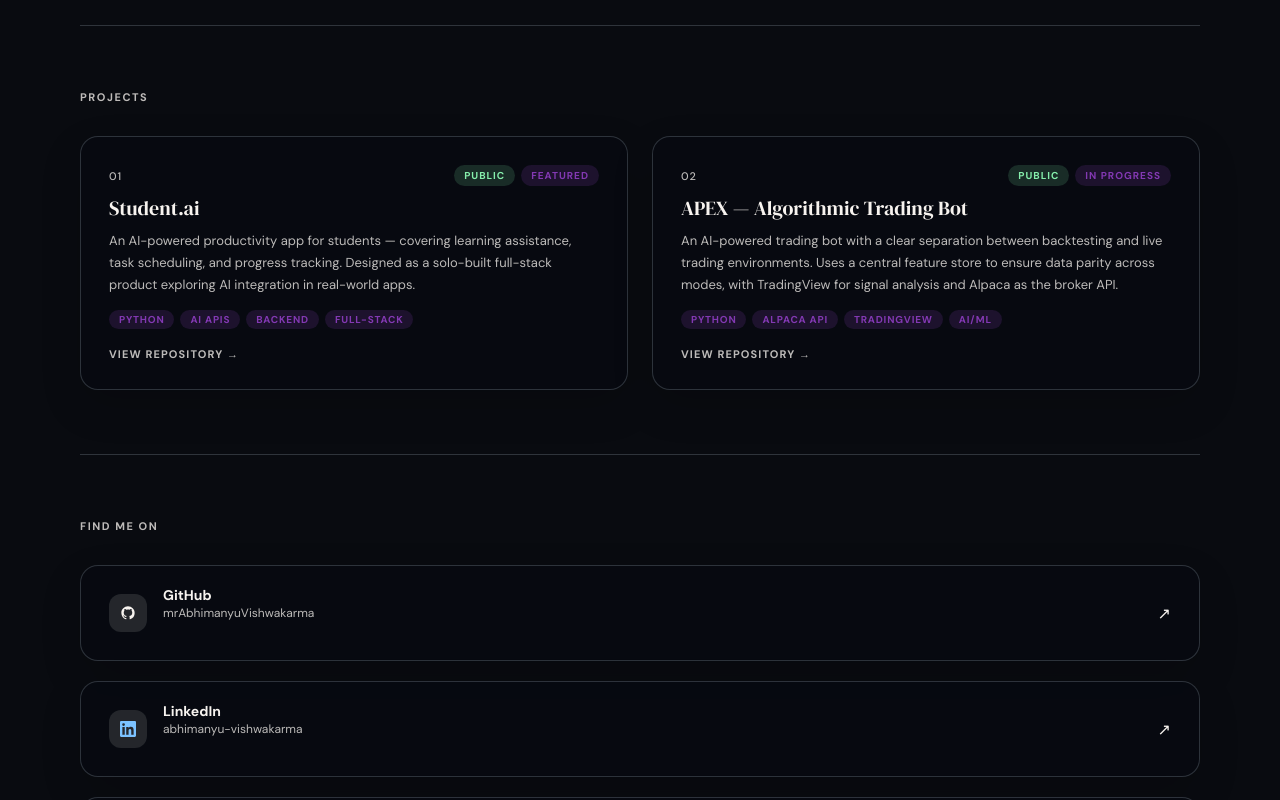
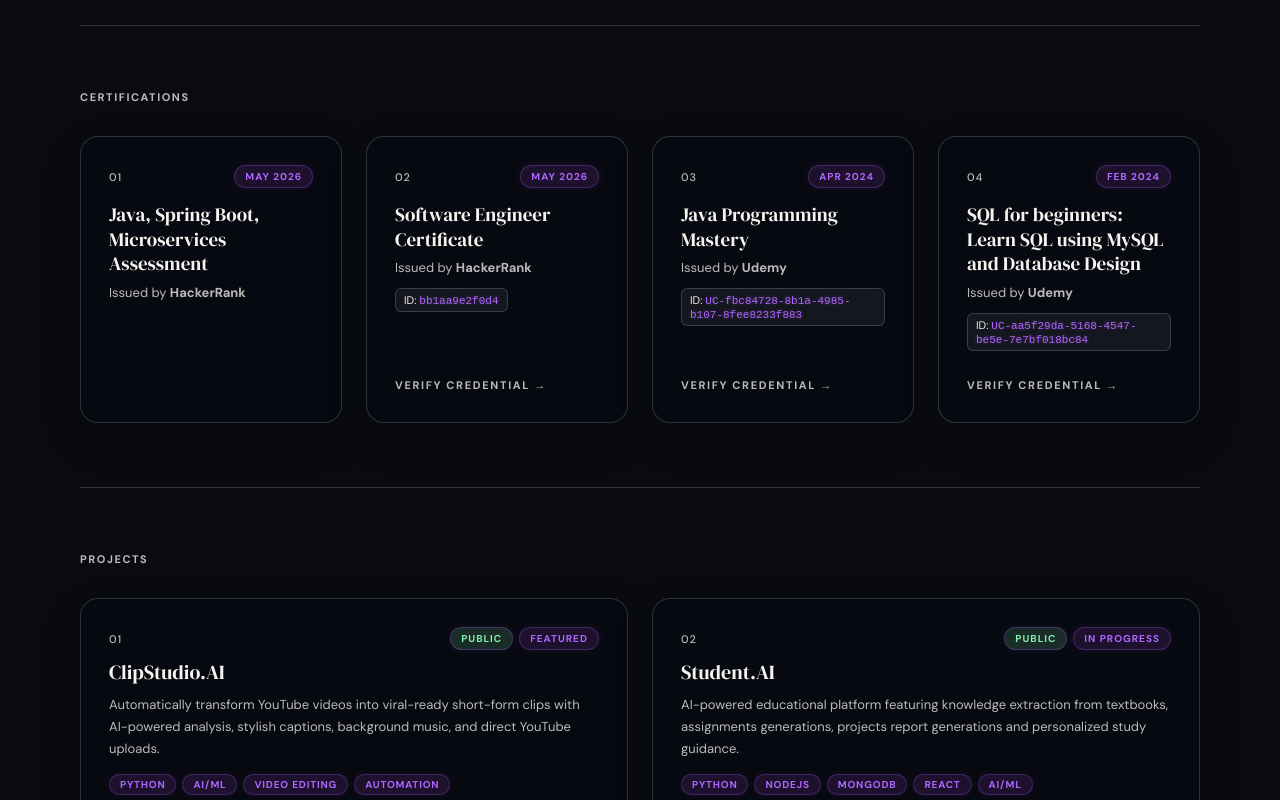
Before and after one commit to mrAbhimanyuVishwakarma/Portfolio, a React (Vite) app in the folder frontend/: page / in a window 1280 px wide. Shown: the part 1700-2500 px from the top of the page. Built offline with nearby package versions, Linux system fonts and the light colour scheme; no server answers.

Commit message:
neon glow +hackerrank added

```diff
--- a/frontend/src/App.jsx
+++ b/frontend/src/App.jsx
@@ -9,6 +9,7 @@
 import Contact from './components/Contact';
 import Footer from './components/Footer';
 import SocialSidebar from './components/SocialSidebar';
+import Certificates from './components/Certificates';
 import Lenis from 'lenis';
 
 function App() {
@@ -149,6 +150,12 @@
       card.addEventListener('mouseleave', handleTiltLeave);
     });
 
+    const certCards = document.querySelectorAll('.cert-card');
+    certCards.forEach(card => {
+      card.addEventListener('mousemove', (e) => handleTiltMove(e, -8, 8));
+      card.addEventListener('mouseleave', handleTiltLeave);
+    });
+
     const contactItems = document.querySelectorAll('.contact-item');
     contactItems.forEach(item => {
       item.addEventListener('mousemove', (e) => handleTiltMove(e, -6, 4));
@@ -196,6 +203,9 @@
       <Skills />
 
       <div className="divider"><hr /></div>
+      <Certificates />
+
+      <div className="divider"><hr /></div>
       <Projects />
 
       <div className="divider"><hr /></div>
--- /dev/null
+++ b/frontend/src/components/Certificates.jsx
@@ -0,0 +1,70 @@
+import React from 'react';
+
+const Certificates = () => {
+  const certs = [
+    {
+      id: "01",
+      title: "Java, Spring Boot, Microservices Assessment",
+      issuer: "HackerRank",
+      date: "May 2026",
+      cid: "", // Verification details pending
+      url: ""  // Verification details pending
+    },
+    {
+      id: "02",
+      title: "Software Engineer Certificate",
+      issuer: "HackerRank",
+      date: "May 2026",
+      cid: "bb1aa9e2f0d4",
+      url: "https://www.hackerrank.com/certificates/bb1aa9e2f0d4"
+    },
+    {
+      id: "03",
+      title: "Java Programming Mastery",
+      issuer: "Udemy",
+      date: "Apr 2024",
+      cid: "UC-fbc84728-8b1a-4985-b107-8fee8233f883",
+      url: "https://ude.my/UC-fbc84728-8b1a-4985-b107-8fee8233f883"
+    },
+    {
+      id: "04",
+      title: "SQL for beginners: Learn SQL using MySQL and Database Design",
+      issuer: "Udemy",
+      date: "Feb 2024",
+      cid: "UC-aa5f29da-5168-4547-be5e-7e7bf018bc84",
+      url: "https://ude.my/UC-aa5f29da-5168-4547-be5e-7e7bf018bc84"
+    }
+  ];
+
+  return (
+    <section className="section" id="certifications">
+      <p className="section-label">Certifications</p>
+      <div className="certs-grid">
+        {certs.map((cert, idx) => (
+          <div key={idx} className="cert-card">
+            <div className="cert-header">
+              <span className="cert-number">{cert.id}</span>
+              <span className="cert-date">{cert.date}</span>
+            </div>
+            <div className="cert-body">
+              <p className="cert-title">{cert.title}</p>
+              <p className="cert-issuer">Issued by <strong>{cert.issuer}</strong></p>
+              {cert.cid && (
+                <p className="cert-cid">ID: <code>{cert.cid}</code></p>
+              )}
+            </div>
+            {cert.url && (
+              <div className="cert-footer">
+                <a href={cert.url} target="_blank" rel="noopener noreferrer" className="cert-action">
+                  Verify Credential →
+                </a>
+              </div>
+            )}
+          </div>
+        ))}
+      </div>
+    </section>
+  );
+};
+
+export default Certificates;
--- a/frontend/src/components/Contact.jsx
+++ b/frontend/src/components/Contact.jsx
@@ -49,6 +49,36 @@
     <section className="section" id="contact">
       <p className="section-label">Find Me On</p>
       <div className="contact-row">
+        <a href="https://www.linkedin.com/in/abhimanyu-vishwakarma-680a88227" target="_blank" rel="noopener noreferrer" className="contact-item">
+          <div className="contact-left">
+            <div className="contact-icon">
+              <svg viewBox="0 0 24 24" fill="currentColor" style={{ color: '#7cc2ff' }}>
+                <path d="M20.447 20.452h-3.554v-5.569c0-1.328-.027-3.037-1.852-3.037-1.853 0-2.136 1.445-2.136 2.939v5.667H9.351V9h3.414v1.561h.046c.477-.9 1.637-1.85 3.37-1.85 3.601 0 4.267 2.37 4.267 5.455v6.286zM5.337 7.433a2.062 2.062 0 01-2.063-2.065 2.064 2.064 0 112.063 2.065zm1.782 13.019H3.555V9h3.564v11.452zM22.225 0H1.771C.792 0 0 .774 0 1.729v20.542C0 23.227.792 24 1.771 24h20.451C23.2 24 24 23.227 24 22.271V1.729C24 .774 23.2 0 22.222 0h.003z"></path>
+              </svg>
+            </div>
+            <div>
+              <p className="contact-name">LinkedIn</p>
+              <p className="contact-handle">abhimanyu-vishwakarma</p>
+            </div>
+          </div>
+          <span className="contact-arrow">↗</span>
+        </a>
+
+        <a href="https://www.hackerrank.com/profile/abhimanyuvishwa1" target="_blank" rel="noopener noreferrer" className="contact-item">
+          <div className="contact-left">
+            <div className="contact-icon">
+              <svg viewBox="0 0 24 24" fill="currentColor" style={{ color: '#2ec866' }}>
+                <path d="M7.054 6.966h3.407v3.315H7.054V6.966zm6.485 0h3.407v10.068h-3.407V6.966zm-6.485 6.753h3.407v3.315H7.054v-3.315z"></path>
+              </svg>
+            </div>
+            <div>
+              <p className="contact-name">HackerRank</p>
+              <p className="contact-handle">abhimanyuvishwa1</p>
+            </div>
+          </div>
+          <span className="contact-arrow">↗</span>
+        </a>
+
         <a href="https://github.com/mrAbhimanyuVishwakarma" target="_blank" rel="noopener noreferrer" className="contact-item">
           <div className="contact-left">
             <div className="contact-icon">
@@ -59,21 +89,6 @@
             <div>
               <p className="contact-name">GitHub</p>
               <p className="contact-handle">mrAbhimanyuVishwakarma</p>
-            </div>
-          </div>
-          <span className="contact-arrow">↗</span>
-        </a>
-
-        <a href="https://www.linkedin.com/in/abhimanyu-vishwakarma-680a88227" target="_blank" rel="noopener noreferrer" className="contact-item">
-          <div className="contact-left">
-            <div className="contact-icon">
-              <svg viewBox="0 0 24 24" fill="currentColor" style={{ color: '#7cc2ff' }}>
-                <path d="M20.447 20.452h-3.554v-5.569c0-1.328-.027-3.037-1.852-3.037-1.853 0-2.136 1.445-2.136 2.939v5.667H9.351V9h3.414v1.561h.046c.477-.9 1.637-1.85 3.37-1.85 3.601 0 4.267 2.37 4.267 5.455v6.286zM5.337 7.433a2.062 2.062 0 01-2.063-2.065 2.064 2.064 0 112.063 2.065zm1.782 13.019H3.555V9h3.564v11.452zM22.225 0H1.771C.792 0 0 .774 0 1.729v20.542C0 23.227.792 24 1.771 24h20.451C23.2 24 24 23.227 24 22.271V1.729C24 .774 23.2 0 22.222 0h.003z"></path>
-              </svg>
-            </div>
-            <div>
-              <p className="contact-name">LinkedIn</p>
-              <p className="contact-handle">abhimanyu-vishwakarma</p>
             </div>
           </div>
           <span className="contact-arrow">↗</span>
--- a/frontend/src/components/Projects.jsx
+++ b/frontend/src/components/Projects.jsx
@@ -4,18 +4,18 @@
   const [repos, setRepos] = useState([
     {
       id: "01",
-      title: "Student.ai",
-      desc: "An AI-powered productivity app for students — covering learning assistance, task scheduling, and progress tracking. Designed as a solo-built full-stack product exploring AI integration in real-world apps.",
-      url: "https://github.com/mrAbhimanyuVishwakarma/Student.ai",
-      tech: ["Python", "AI APIs", "Backend", "Full-stack"],
+      title: "ClipStudio.AI",
+      desc: "Automatically transform YouTube videos into viral-ready short-form clips with AI-powered analysis, stylish captions, background music, and direct YouTube uploads.",
+      url: "https://github.com/mrAbhimanyuVishwakarma/Full_Youtube_video-shorts_maker",
+      tech: ["Python", "AI/ML", "Video Editing", "Automation"],
       visibility: "Public"
     },
     {
       id: "02",
-      title: "APEX — Algorithmic Trading Bot",
-      desc: "An AI-powered trading bot with a clear separation between backtesting and live trading environments. Uses a central feature store to ensure data parity across modes, with TradingView for signal analysis and Alpaca as the broker API.",
-      url: "https://github.com/mrAbhimanyuVishwakarma/trading-bot",
-      tech: ["Python", "Alpaca API", "TradingView", "AI/ML"],
+      title: "Student.AI",
+      desc: "AI-powered educational platform featuring knowledge extraction from textbooks, assignments generations, projects report generations and personalized study guidance.",
+      url: "https://github.com/mrAbhimanyuVishwakarma/Student.ai",
+      tech: ["Python", "NodeJS", "MongoDB", "React", "AI/ML"],
       visibility: "Public"
     }
   ]);
@@ -31,7 +31,9 @@
               const repoName = urlPath[1];
               const response = await fetch(`https://api.github.com/repos/${owner}/${repoName}`);
 
-              if (response.status === 404) {
+              if (response.status === 200) {
+                return { ...repo, visibility: 'Public' };
+              } else if (response.status === 404) {
                 return { ...repo, visibility: 'Private', url: null };
               }
             }
@@ -55,11 +57,23 @@
       <p className="section-label">Projects</p>
       <div className="projects-grid">
         {repos.map((repo, idx) => (
-          <a key={idx} href={repo.url || "#"} target={repo.url ? "_blank" : "_self"} rel={repo.url ? "noopener noreferrer" : ""} className="project-card">
+          <a
+            key={idx}
+            href={repo.url || undefined}
+            target={repo.url ? "_blank" : undefined}
+            rel={repo.url ? "noopener noreferrer" : undefined}
+            className={`project-card ${!repo.url ? 'private-card' : ''}`}
+            style={!repo.url ? { cursor: 'default' } : {}}
+            onClick={(e) => {
+              if (!repo.url) {
+                e.preventDefault();
+              }
+            }}
+          >
             <div className="project-header">
               <span className="project-number">{repo.id}</span>
               <div className="project-badges">
-                <span className={`project-badge ${repo.visibility === 'Public' ? 'public' : 'private'}`}>{repo.visibility}</span>
+                <span className={`project-badge ${repo.visibility === 'Public' ? 'public' : 'private'} repo-visibility-badge`}>{repo.visibility}</span>
                 <span className="project-badge">{repo.id === "01" ? "Featured" : "In progress"}</span>
               </div>
             </div>
--- a/frontend/src/index.css
+++ b/frontend/src/index.css
@@ -285,8 +285,13 @@
   }
 
   .hero-shell:hover {
-    border-color: var(--accent);
-    box-shadow: 0 32px 72px rgba(0, 0, 0, 0.35), 0 0 32px var(--accent-soft);
+    border-color: #b066ff;
+    box-shadow:
+      0 0 10px rgba(176, 102, 255, 0.3),
+      0 0 25px rgba(176, 102, 255, 0.18),
+      0 0 50px rgba(176, 102, 255, 0.1),
+      inset 0 0 15px rgba(176, 102, 255, 0.15),
+      0 24px 60px rgba(0, 0, 0, 0.35);
   }
 
   .hero-tag {
@@ -323,9 +328,12 @@
     display: inline-block;
     width: 8px;
     height: 16px;
-    background-color: var(--accent);
+    background-color: #b066ff;
     margin-left: 6px;
     vertical-align: -1px;
+    box-shadow:
+      0 0 8px rgba(176, 102, 255, 0.8),
+      0 0 20px rgba(176, 102, 255, 0.5);
     animation: blink 1s step-end infinite;
   }
 
@@ -434,12 +442,14 @@
   }
 
   .skill-tag:hover {
-    border-color: var(--accent);
+    border-color: #b066ff;
     background: var(--accent-soft);
     transform: scale(1.05);
-    box-shadow: 0 0 12px var(--accent-soft), 0 0 24px var(--accent-soft);
+    box-shadow:
+      0 0 8px rgba(176, 102, 255, 0.4),
+      0 0 20px rgba(176, 102, 255, 0.2);
     color: #fff;
-    text-shadow: 0 0 8px rgba(255, 255, 255, 0.5);
+    text-shadow: 0 0 8px rgba(176, 102, 255, 0.6);
   }
 
   .projects-grid {
@@ -484,8 +494,13 @@
 
   .project-card:hover {
     background: var(--surface-hover);
-    border-color: var(--accent);
-    box-shadow: 0 24px 48px rgba(0, 0, 0, 0.3), 0 0 24px var(--accent-soft);
+    border-color: #b066ff;
+    box-shadow:
+      0 0 8px rgba(176, 102, 255, 0.3),
+      0 0 20px rgba(176, 102, 255, 0.18),
+      0 0 40px rgba(176, 102, 255, 0.1),
+      inset 0 0 12px rgba(176, 102, 255, 0.15),
+      0 16px 40px rgba(0, 0, 0, 0.4);
   }
 
   .project-card:hover::before {
@@ -508,10 +523,12 @@
     font-weight: 700;
     text-transform: uppercase;
     letter-spacing: 0.1em;
-    color: var(--accent);
+    color: #b066ff;
     background: var(--accent-soft);
     padding: 4px 10px;
     border-radius: 999px;
+    border: 1px solid rgba(176, 102, 255, 0.25);
+    box-shadow: 0 0 8px rgba(176, 102, 255, 0.12);
   }
 
   .project-badge.public {
@@ -560,6 +577,160 @@
     color: var(--accent);
   }
 
+  /* Certifications Section */
+  .certs-grid {
+    display: grid;
+    grid-template-columns: repeat(auto-fit, minmax(260px, 1fr));
+    gap: 1.5rem;
+  }
+
+  .cert-card {
+    position: relative;
+    border: 1px solid var(--border);
+    border-radius: 18px;
+    box-shadow: 0 16px 40px rgba(0, 0, 0, 0.15);
+    background: var(--surface);
+    backdrop-filter: blur(14px);
+    padding: 1.75rem;
+    display: flex;
+    flex-direction: column;
+    gap: 14px;
+    transition: background 0.3s ease, border-color 0.3s ease, transform 0.15s ease-out, box-shadow 0.3s ease;
+    transform-style: preserve-3d;
+    will-change: transform;
+  }
+
+  .cert-card::before {
+    content: "";
+    position: absolute;
+    inset: 0;
+    border-radius: inherit;
+    background: radial-gradient(
+      600px circle at var(--mouse-x, 50%) var(--mouse-y, 50%),
+      rgba(247, 243, 239, 0.08),
+      transparent 40%
+    );
+    opacity: 0;
+    transition: opacity 0.3s ease;
+    pointer-events: none;
+    z-index: 1;
+  }
+
+  .cert-card:hover {
+    background: var(--surface-hover);
+    border-color: #b066ff;
+    box-shadow:
+      0 0 8px rgba(176, 102, 255, 0.3),
+      0 0 20px rgba(176, 102, 255, 0.18),
+      0 0 40px rgba(176, 102, 255, 0.1),
+      inset 0 0 12px rgba(176, 102, 255, 0.15),
+      0 16px 40px rgba(0, 0, 0, 0.4);
+  }
+
+  .cert-card:hover::before {
+    opacity: 1;
+  }
+
+  .cert-header {
+    display: flex;
+    justify-content: space-between;
+    align-items: center;
+  }
+
+  .cert-number {
+    font-size: 11px;
+    color: var(--muted);
+    font-weight: 500;
+    letter-spacing: 0.08em;
+  }
+
+  .cert-date {
+    font-size: 10px;
+    font-weight: 700;
+    text-transform: uppercase;
+    letter-spacing: 0.1em;
+    color: #b066ff;
+    background: var(--accent-soft);
+    padding: 4px 10px;
+    border-radius: 999px;
+    border: 1px solid rgba(176, 102, 255, 0.25);
+    box-shadow: 0 0 8px rgba(176, 102, 255, 0.12);
+  }
+
+  .cert-body {
+    display: flex;
+    flex-direction: column;
+    gap: 8px;
+  }
+
+  .cert-title {
+    font-family: 'DM Serif Display', serif;
+    font-size: 19px;
+    color: var(--text);
+    line-height: 1.3;
+  }
+
+  .cert-issuer {
+    font-size: 13px;
+    color: var(--muted);
+  }
+
+  .cert-cid {
+    font-size: 11px;
+    color: var(--text);
+    background: rgba(247, 243, 239, 0.06);
+    padding: 4px 8px;
+    border-radius: 6px;
+    display: inline-block;
+    align-self: flex-start;
+    border: 1px solid var(--border);
+    margin-top: 4px;
+  }
+
+  .cert-cid code {
+    font-family: monospace;
+    font-size: 11px;
+    color: #b066ff;
+    text-shadow: 0 0 4px rgba(176, 102, 255, 0.35);
+  }
+
+  .cert-cid-pending {
+    font-size: 11px;
+    color: rgba(247, 243, 239, 0.4);
+    background: rgba(247, 243, 239, 0.02);
+    padding: 4px 8px;
+    border-radius: 6px;
+    display: inline-block;
+    align-self: flex-start;
+    border: 1px solid rgba(247, 243, 239, 0.05);
+    margin-top: 4px;
+  }
+
+  .cert-footer {
+    margin-top: auto;
+    padding-top: 8px;
+  }
+
+  .cert-action {
+    font-size: 11px;
+    font-weight: 700;
+    letter-spacing: 0.15em;
+    text-transform: uppercase;
+    color: var(--muted);
+    text-decoration: none;
+    transition: color 0.3s ease;
+  }
+
+  .cert-card:hover .cert-action {
+    color: var(--accent);
+  }
+
+  .cert-action.pending {
+    color: rgba(247, 243, 239, 0.35);
+    font-style: italic;
+    cursor: default;
+  }
+
   .contact-row {
     display: flex;
     flex-direction: column;
@@ -602,8 +773,13 @@
 
   .contact-item:hover {
     background: var(--surface-hover);
-    border-color: var(--accent);
-    box-shadow: 0 24px 48px rgba(0, 0, 0, 0.3), 0 0 24px var(--accent-soft);
+    border-color: #b066ff;
+    box-shadow:
+      0 0 8px rgba(176, 102, 255, 0.3),
+      0 0 20px rgba(176, 102, 255, 0.18),
+      0 0 40px rgba(176, 102, 255, 0.1),
+      inset 0 0 12px rgba(176, 102, 255, 0.15),
+      0 16px 40px rgba(0, 0, 0, 0.4);
   }
 
   .contact-item:hover::before {
@@ -852,8 +1028,13 @@
   }
 
   .exp-card:hover {
-    border-color: var(--accent);
-    box-shadow: 0 16px 40px rgba(0,0,0,0.25), 0 0 24px var(--accent-soft);
+    border-color: #b066ff;
+    box-shadow:
+      0 0 8px rgba(176, 102, 255, 0.3),
+      0 0 20px rgba(176, 102, 255, 0.18),
+      0 0 40px rgba(176, 102, 255, 0.1),
+      inset 0 0 12px rgba(176, 102, 255, 0.15),
+      0 16px 40px rgba(0, 0, 0, 0.4);
   }
 
   .exp-header {
@@ -964,9 +1145,13 @@
   }
 
   .skill-learning:hover {
-    border-color: var(--accent) !important;
+    border-color: #b066ff !important;
     background: var(--accent-soft) !important;
     color: #fff !important;
+    box-shadow:
+      0 0 8px rgba(176, 102, 255, 0.4),
+      0 0 20px rgba(176, 102, 255, 0.2) !important;
+    text-shadow: 0 0 8px rgba(176, 102, 255, 0.6) !important;
   }
 
   /* ── Project Tech Tags ── */
@@ -982,10 +1167,12 @@
     font-weight: 700;
     letter-spacing: 0.08em;
     text-transform: uppercase;
-    color: var(--accent);
+    color: #b066ff;
     background: var(--accent-soft);
     border-radius: 999px;
     padding: 3px 10px;
+    border: 1px solid rgba(176, 102, 255, 0.25);
+    box-shadow: 0 0 6px rgba(176, 102, 255, 0.1);
   }
 
   @media (max-width: 768px) {
@@ -1060,8 +1247,9 @@
 }
 
 .social-icons a:hover {
-  color: var(--accent);
+  color: #b066ff;
   transform: translateY(-4px);
+  filter: drop-shadow(0 0 6px rgba(176, 102, 255, 0.7));
 }
 
 .social-icons svg {
@@ -1084,8 +1272,9 @@
 }
 
 .email-wrapper a:hover {
-  color: var(--accent);
+  color: #b066ff;
   transform: translateY(-4px);
+  text-shadow: 0 0 8px rgba(176, 102, 255, 0.7);
 }
 
 .vertical-line {
--- a/frontend/src/script_logic.js
+++ b/frontend/src/script_logic.js
@@ -268,13 +268,17 @@
             // Call the GitHub API
             const response = await fetch(`https://api.github.com/repos/${owner}/${repo}`);
 
-            if (response.status === 404) {
+            if (response.status === 200) {
+              badge.textContent = 'Public';
+              badge.className = 'project-badge public repo-visibility-badge';
+            } else if (response.status === 404) {
               // If 404, the repo is private (or deleted)
               badge.textContent = 'Private';
               badge.className = 'project-badge private repo-visibility-badge';
 
               // Disable the link so users don't hit a 404 page
               card.removeAttribute('href');
+              card.style.cursor = 'default';
               const actionText = card.querySelector('.project-action');
               if (actionText) actionText.textContent = 'Private Repository';
             }
```
